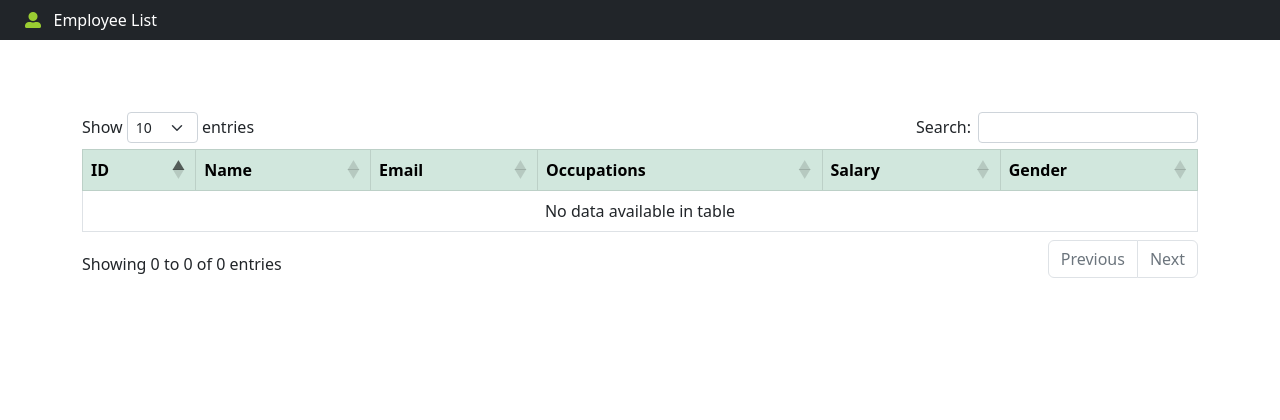
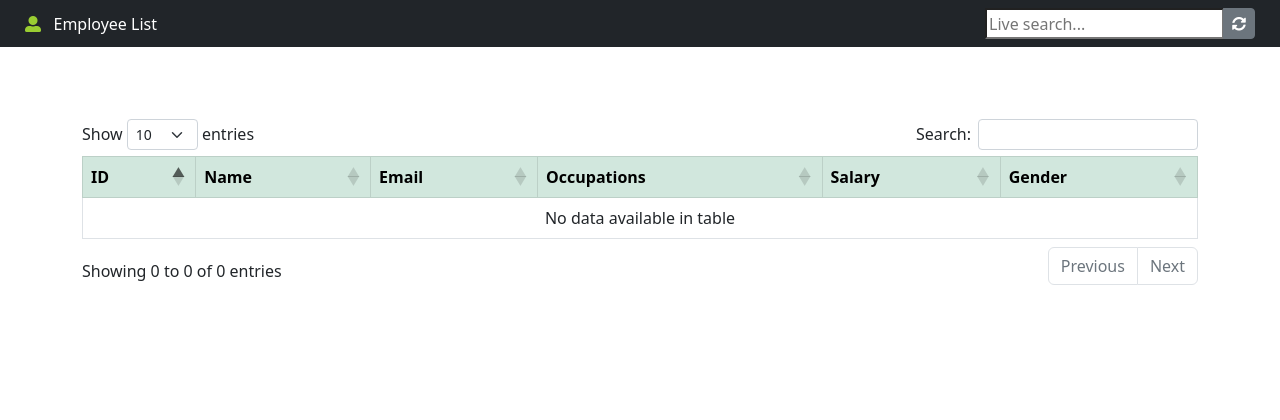
Before and after one commit to DewCX/django-data-tables, a Django app: template datatables_con/App/templates/home.html in a window 1280 px wide. Shown: the top 420 px of the page. Run offline with Django 3.2, Linux system fonts and the light colour scheme; the template is opened without the code that fills it, so the values that code supplies are empty; some libraries are stand-ins or nearby versions.

Commit message:
#Customize global searching

```diff
--- a/datatables_con/App/static/css/style.css
+++ b/datatables_con/App/static/css/style.css
@@ -47,3 +47,13 @@ body{
     border: 1px solid #6c757d !important;
     box-shadow: none !important;
 }
+
+
+/* ===================
+# DATATABLES
+====================*/
+
+/* Pagination */
+.dataTable_paginete {
+    margin-top: 10px !important;
+}
--- a/datatables_con/App/templates/base.html
+++ b/datatables_con/App/templates/base.html
@@ -38,6 +38,14 @@
                     </a>
                 </div>
                 <!--Create a input outsite-->
+                <div class="d-flex" style="margin-right: 25px;">
+                    <div class="input-group input-group-sm">
+                        <input type="search" id="search" placeholder="Live search..." aria-label="Search">
+                        <a href="{% url 'home' %}" class="btn btn-secondary btn-sm">
+                            <i class="fas fa-sync-alt"></i>
+                        </a>
+                    </div>
+                </div>
             </nav>
         </header>
 
@@ -85,6 +93,11 @@
             //     "orderable": false
             // }]
         });
+        // Enable Searchbox Outside
+        var newSearch = $("#example").DataTable();
+        $("#search").keyup(function() {
+            newSearch.search($(this).val()).draw();
+        })
 
     </script>
 </body>
```
